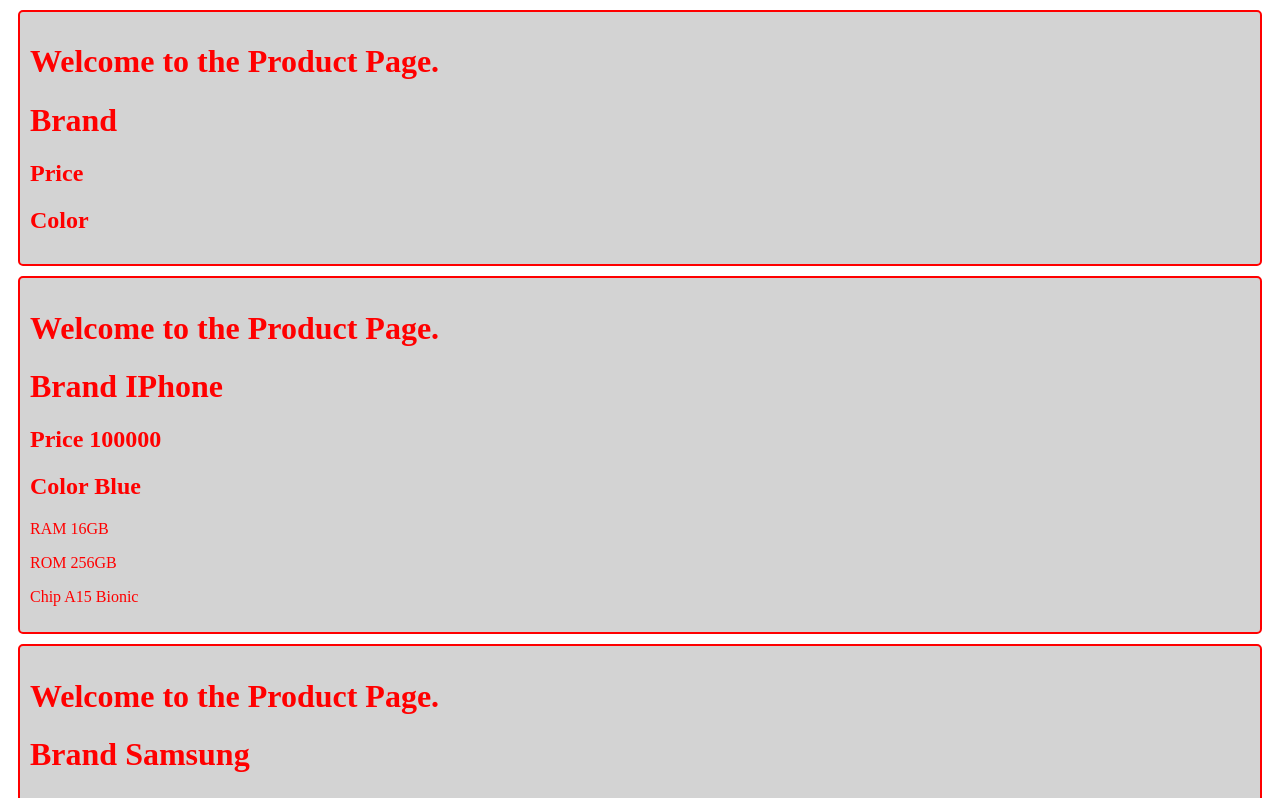
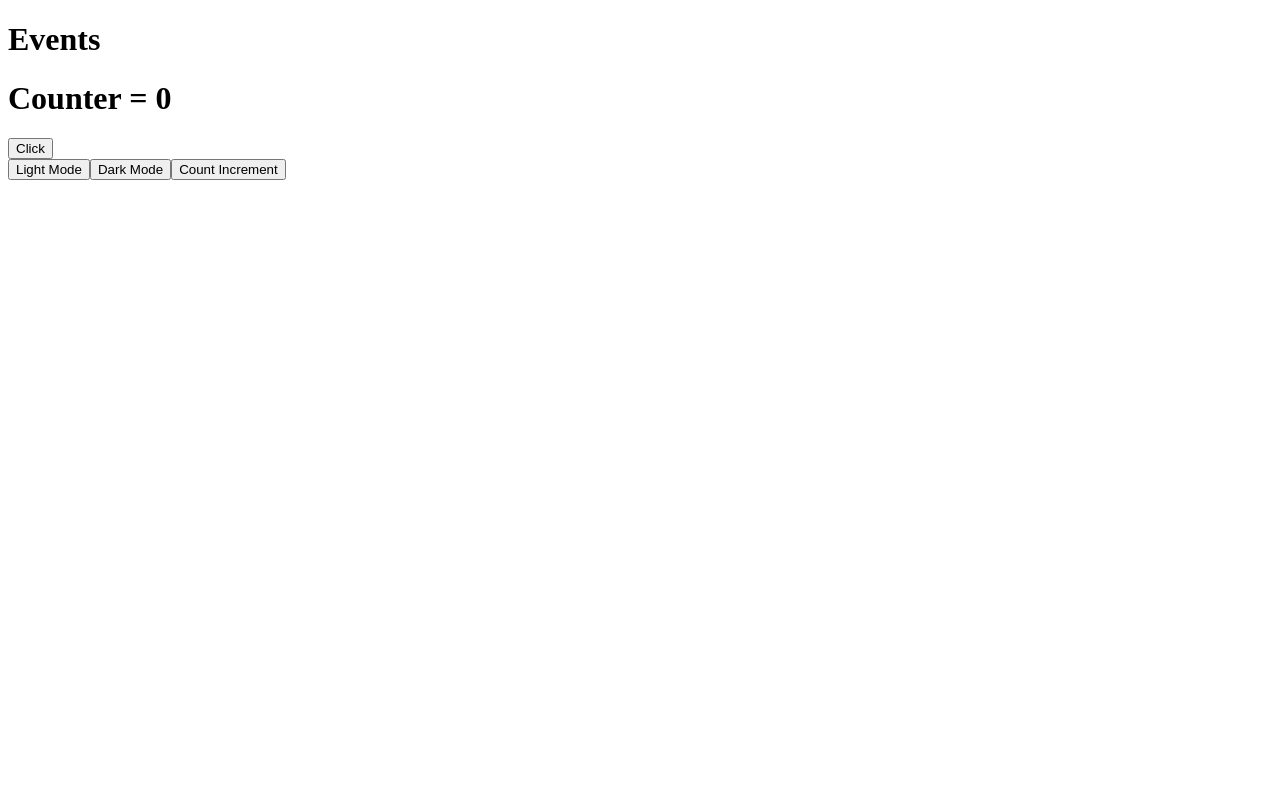
Before and after one commit to Sirang-17/beginner-react, a React (Vite) app: page / in a window 1280 px wide. Shown: the top 798 px of the page. Built offline with nearby package versions, Linux system fonts and the light colour scheme.

Commit message:
Events & Event Handling

```diff
--- a/src/App.jsx
+++ b/src/App.jsx
@@ -1,19 +1,22 @@
 import React from 'react'
-import Product from './components/Product';
+// import Product from './components/Product';
+import Events from './components/Events';
 const App = () => {
-  const iphoneData = {
-    ram: "16GB",
-    rom: "256GB",
-    chip: "A15 Bionic"
-  };
+  // const iphoneData = {
+  //   ram: "16GB",
+  //   rom: "256GB",
+  //   chip: "A15 Bionic"
+  // };
   return (
     <>
-     <Product />
+     {/* <Product />
      <Product name = "IPhone" price = {100000} color={"Blue"} data = {iphoneData} />
       <Product name = "Samsung" price = {80000} color={"Black"} data = {{ram: "8GB", rom: "128GB", chip: "Exynos 2100"}}
       />
-      <Product name = "OnePlus" price = {50000} color={"Red"} />
+      <Product name = "OnePlus" price = {50000} color={"Red"} /> */}
+      <Events />
     </>
+
   )
 }
 
--- /dev/null
+++ b/src/components/Events.jsx
@@ -0,0 +1,35 @@
+const Events = () => {
+    const showAlert = () => {
+        alert("Button Clicked!");
+    };
+    const bg_light = () => {
+        document.body.style.backgroundColor = "lightblue";
+        document.body.style.color = "black";
+    };
+    const bg_dark = () => {
+        document.body.style.backgroundColor = "black";
+        document.body.style.color = "white";
+    };
+    let count = 0;
+    console.log("Initial count value: ", count);
+
+    let counter = (value) => {
+        count = value;
+        alert(`Counter: ${count}`);
+        console.log("Count value after increment: ", count);
+    };
+  return (
+      <>
+          <h1>Events</h1>
+          <h1>Counter = {count}</h1>
+          <button onClick={showAlert}>Click</button>
+          <div>
+              <button onClick={bg_light}>Light Mode</button>
+              <button onMouseOver={bg_dark}>Dark Mode</button>
+              <button onClick={() => counter(count + 1)}> Count Increment</button>
+          </div>
+      </>
+  )
+}
+
+export default Events
```
